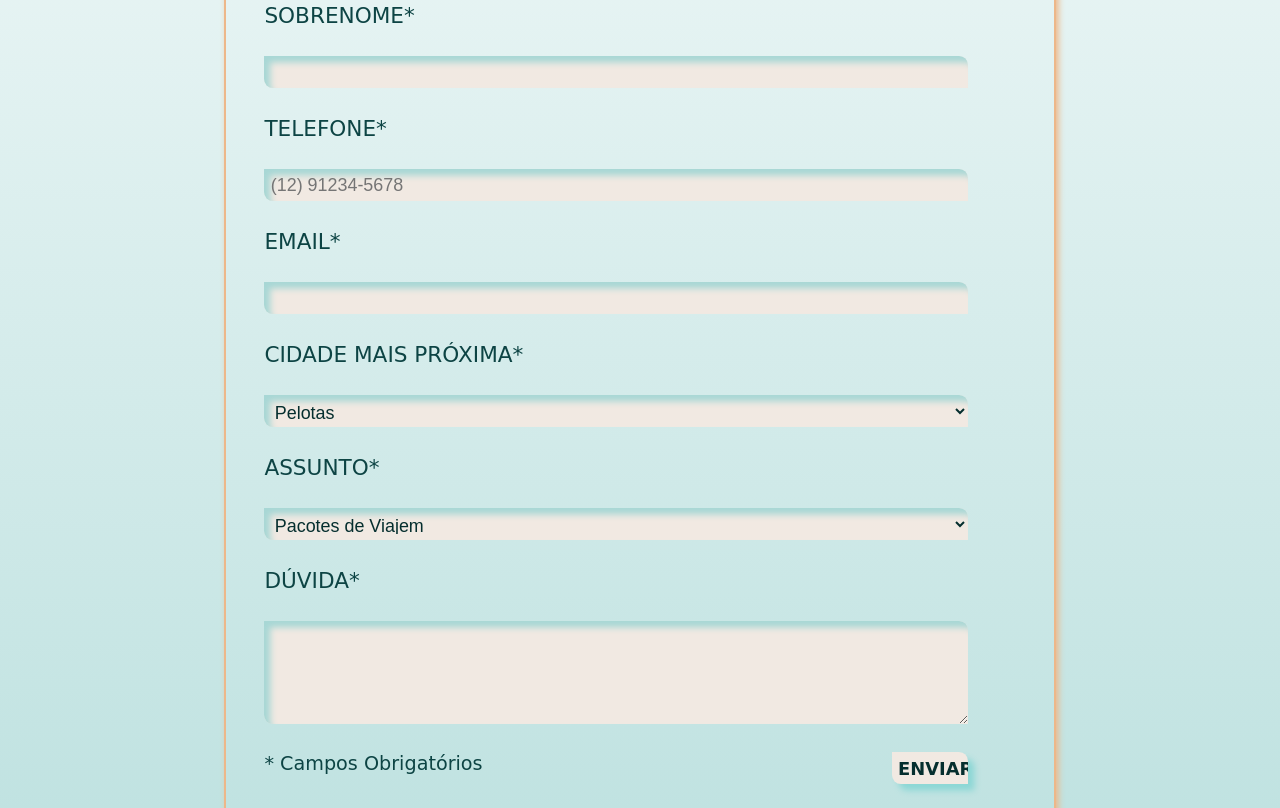
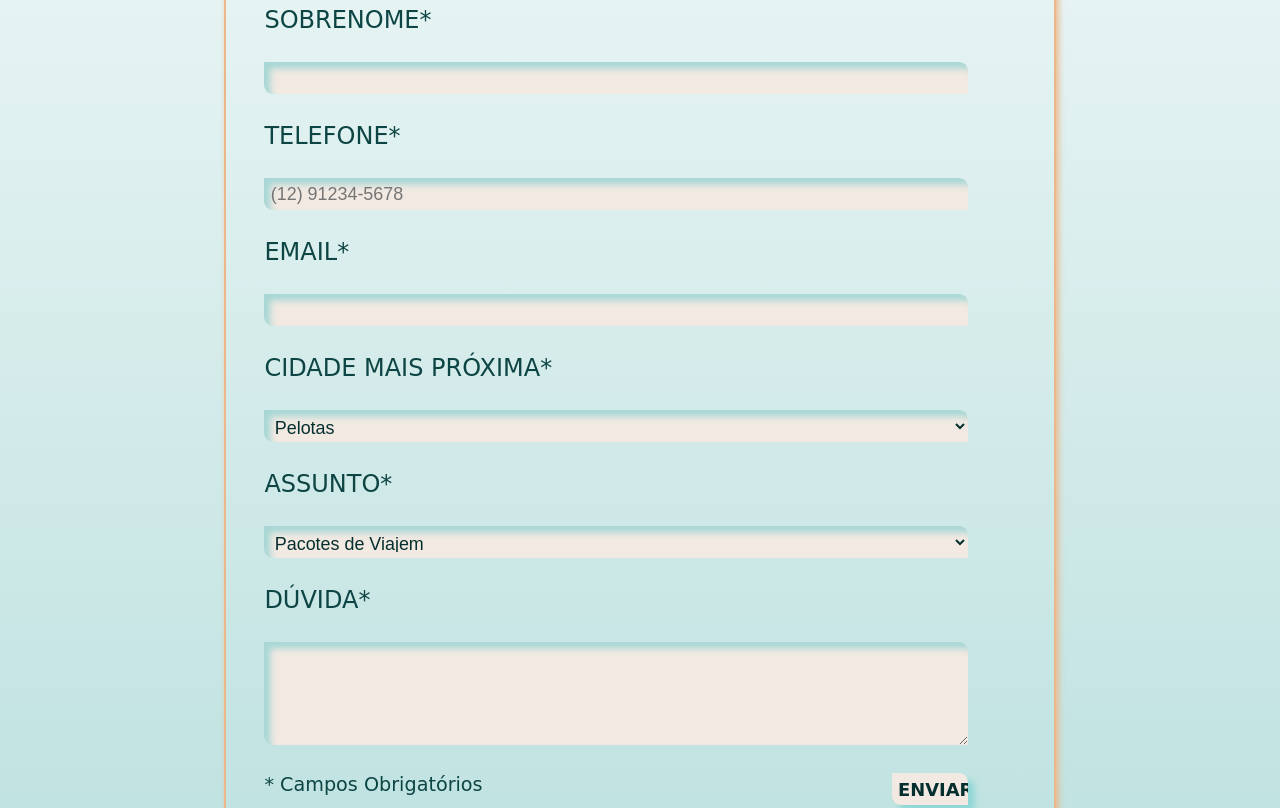
Before and after one commit to MaryeneClaudino/Design-de-Interfaces, a plain HTML site: page trab2/contato.html in a window 1280 px wide. Shown: the part 571-1379 px from the top of the page. Drawn offline with Linux system fonts and the light colour scheme; a web font is replaced by a local one.

Commit message:
melhorando respponsividade trabalho 2

```diff
--- a/trab2/estilos/estilo.css
+++ b/trab2/estilos/estilo.css
@@ -367,7 +367,6 @@ fieldset legend{
 fieldset label{
 
     margin-left: 3vw;
-    font-size: 0.9rem;
 
 }
 
@@ -427,6 +426,7 @@ fieldset input, select{
     width: 55vw;
     font-size: 0.8rem;
     margin-left: 3vw;
+    margin-bottom: 3vw;
 
 }
 /* ---------------------------------------------------------------------------- */
```
